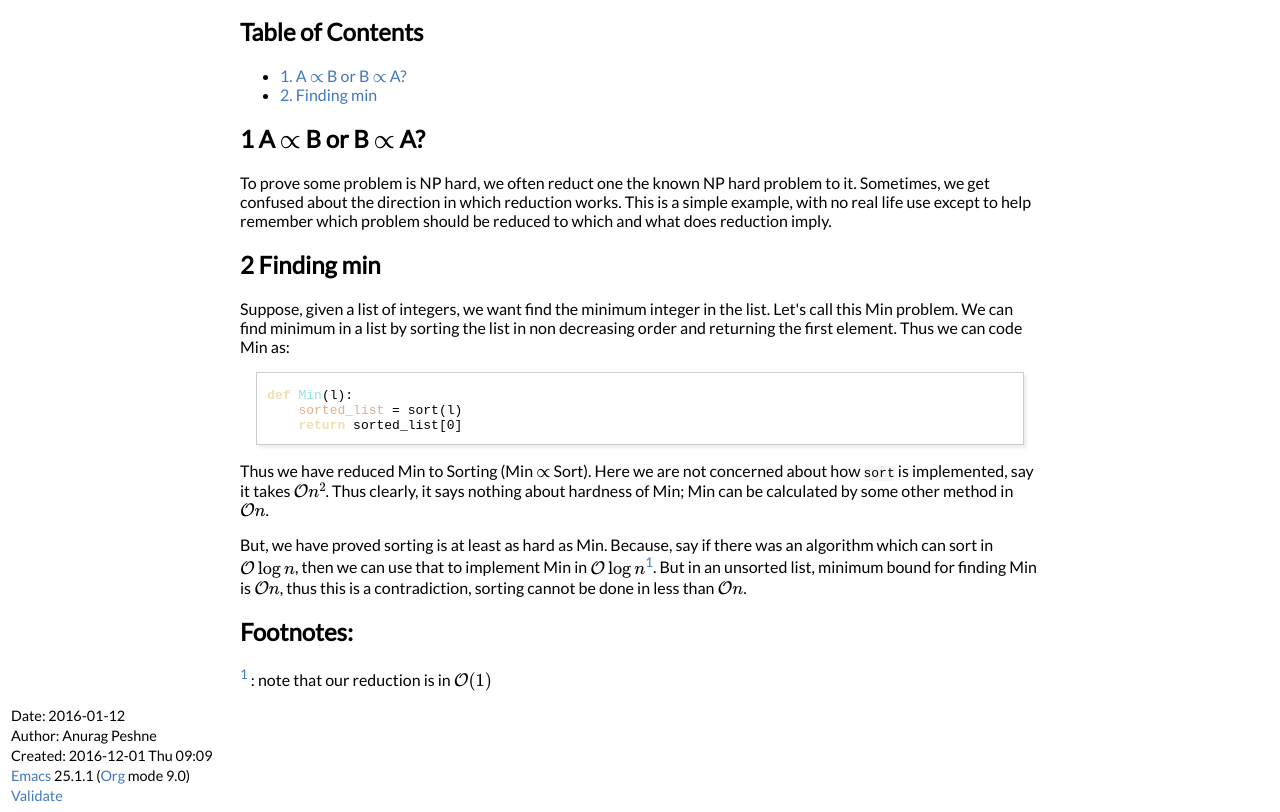
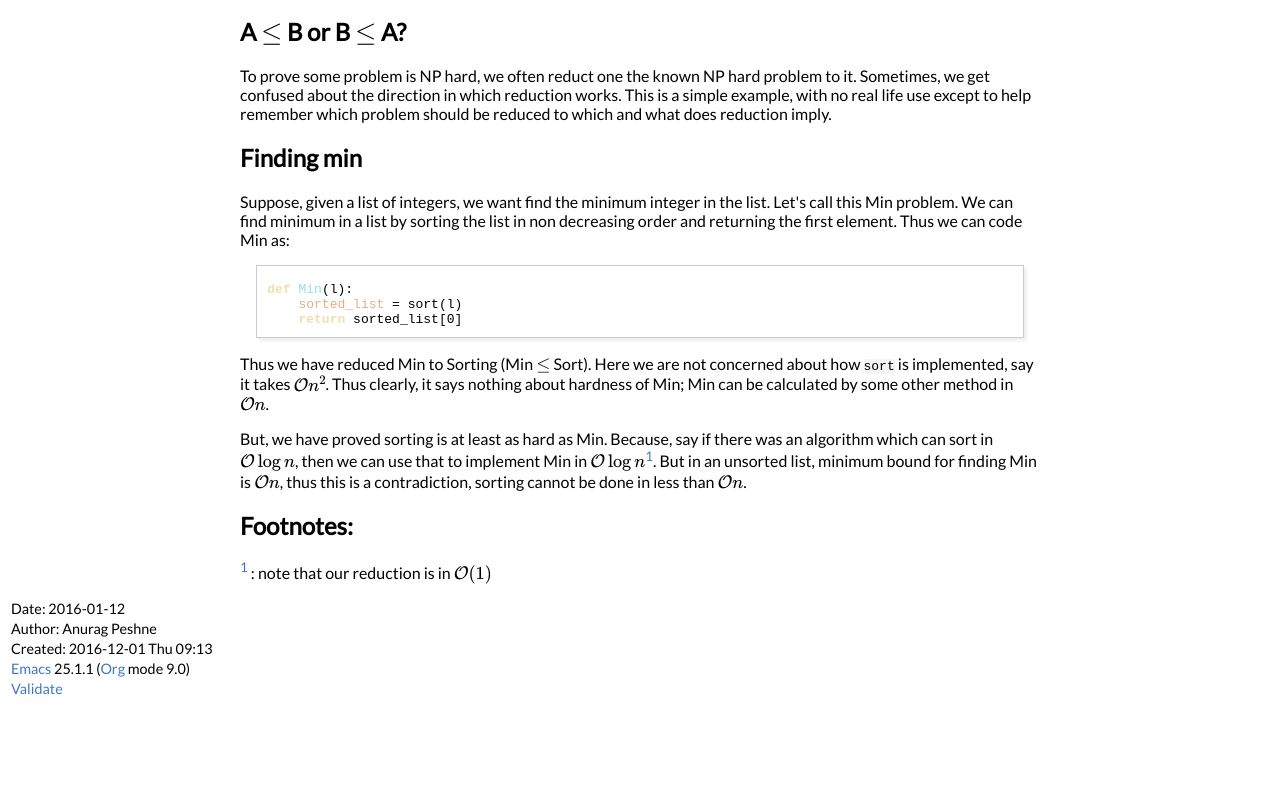
Before and after one commit to anuragpeshne/anuragpeshne.github.io, a plain HTML site: page essays/reduction-direction.html in a window 1280 px wide. Shown: the part 63-875 px from the top of the page. After the commit the page ends 800 px from the top, so only its background shows below. Drawn offline with nearby package versions, Linux system fonts and the light colour scheme; some packages are replaced by stand-ins of ours; a script that the page names is missing.

Commit message:
removed toc for reduction

```diff
--- a/essays/reduction-direction.html
+++ b/essays/reduction-direction.html
@@ -3,7 +3,7 @@
 "http://www.w3.org/TR/xhtml1/DTD/xhtml1-strict.dtd">
 <html xmlns="http://www.w3.org/1999/xhtml" lang="en" xml:lang="en">
 <head>
-<!-- 2016-12-01 Thu 09:09 -->
+<!-- 2016-12-01 Thu 09:13 -->
 <meta http-equiv="Content-Type" content="text/html;charset=utf-8" />
 <meta name="viewport" content="width=device-width, initial-scale=1" />
 <title>Reduction Direction for Hackers</title>
@@ -254,20 +254,11 @@ for the JavaScript code in this tag.
 <body>
 <div id="content">
 <h1 class="title">Reduction Direction for Hackers</h1>
-<div id="table-of-contents">
-<h2>Table of Contents</h2>
-<div id="text-table-of-contents">
-<ul>
-<li><a href="#org6726400">1. A \(\propto\) B or B \(\propto\) A?</a></li>
-<li><a href="#orge5a4468">2. Finding min</a></li>
-</ul>
-</div>
-</div>
 <script> (function(i,s,o,g,r,a,m){i['GoogleAnalyticsObject']=r;i[r]=i[r]||function(){(i[r].q=i[r].q||[]).push(arguments)},i[r].l=1*new Date();a=s.createElement(o), m=s.getElementsByTagName(o)[0];a.async=1;a.src=g;m.parentNode.insertBefore(a,m)})(window,document,'script','//www.google-analytics.com/analytics.js','ga'); ga('create', 'UA-67524931-1', 'auto'); ga('send', 'pageview'); </script>
 
-<div id="outline-container-org6726400" class="outline-2">
-<h2 id="org6726400"><span class="section-number-2">1</span> A \(\propto\) B or B \(\propto\) A?</h2>
-<div class="outline-text-2" id="text-1">
+<div id="outline-container-orge6420ee" class="outline-2">
+<h2 id="orge6420ee">A \(\le\) B or B \(\le\) A?</h2>
+<div class="outline-text-2" id="text-orge6420ee">
 <p>
 To prove some problem is NP hard, we often reduct one the known NP hard problem
 to it. Sometimes, we get confused about the direction in which reduction works.
@@ -277,9 +268,9 @@ should be reduced to which and what does reduction imply.
 </div>
 </div>
 
-<div id="outline-container-orge5a4468" class="outline-2">
-<h2 id="orge5a4468"><span class="section-number-2">2</span> Finding min</h2>
-<div class="outline-text-2" id="text-2">
+<div id="outline-container-org86887c6" class="outline-2">
+<h2 id="org86887c6">Finding min</h2>
+<div class="outline-text-2" id="text-org86887c6">
 <p>
 Suppose, given a list of integers, we want find the minimum integer in the list.
 Let's call this Min problem. We can find minimum in a list by sorting the list in
@@ -293,7 +284,7 @@ non decreasing order and returning the first element. Thus we can code Min as:
 </div>
 
 <p>
-Thus we have reduced Min to Sorting (Min \(\propto\) Sort). Here we are not concerned
+Thus we have reduced Min to Sorting (Min \(\le\) Sort). Here we are not concerned
 about how <code>sort</code> is implemented, say it takes \(\mathcal{O}n^2\). Thus clearly, it
 says nothing about hardness of Min; Min can be calculated by some other method in
 \(\mathcal{O}n\).
@@ -337,7 +328,7 @@ this.page.identifier = "/essays/reduction-direction.html";
 <div id="postamble" class="status">
 <p class="date">Date: 2016-01-12</p>
 <p class="author">Author: Anurag Peshne</p>
-<p class="date">Created: 2016-12-01 Thu 09:09</p>
+<p class="date">Created: 2016-12-01 Thu 09:13</p>
 <p class="creator"><a href="http://www.gnu.org/software/emacs/">Emacs</a> 25.1.1 (<a href="http://orgmode.org">Org</a> mode 9.0)</p>
 <p class="validation"><a href="http://validator.w3.org/check?uri=referer">Validate</a></p>
 </div>
```
Also changed, not shown: 1 other file.
